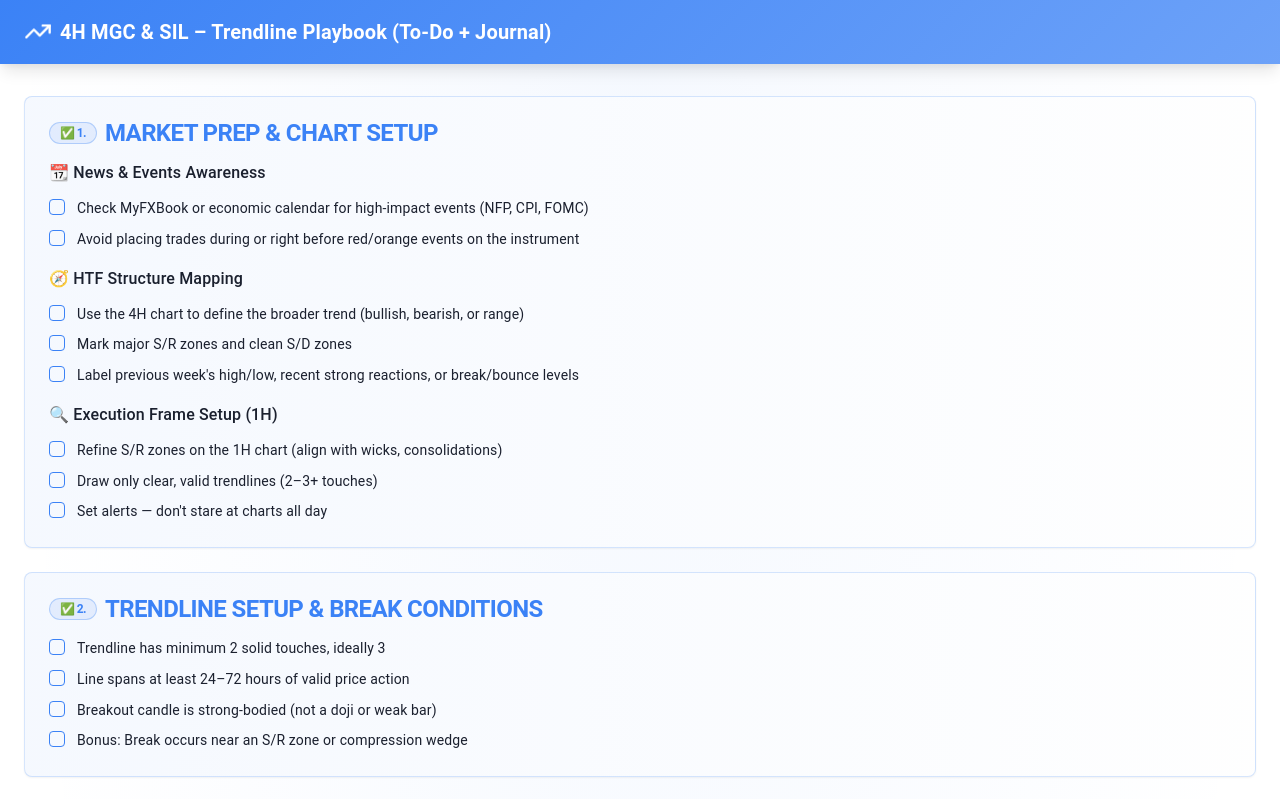
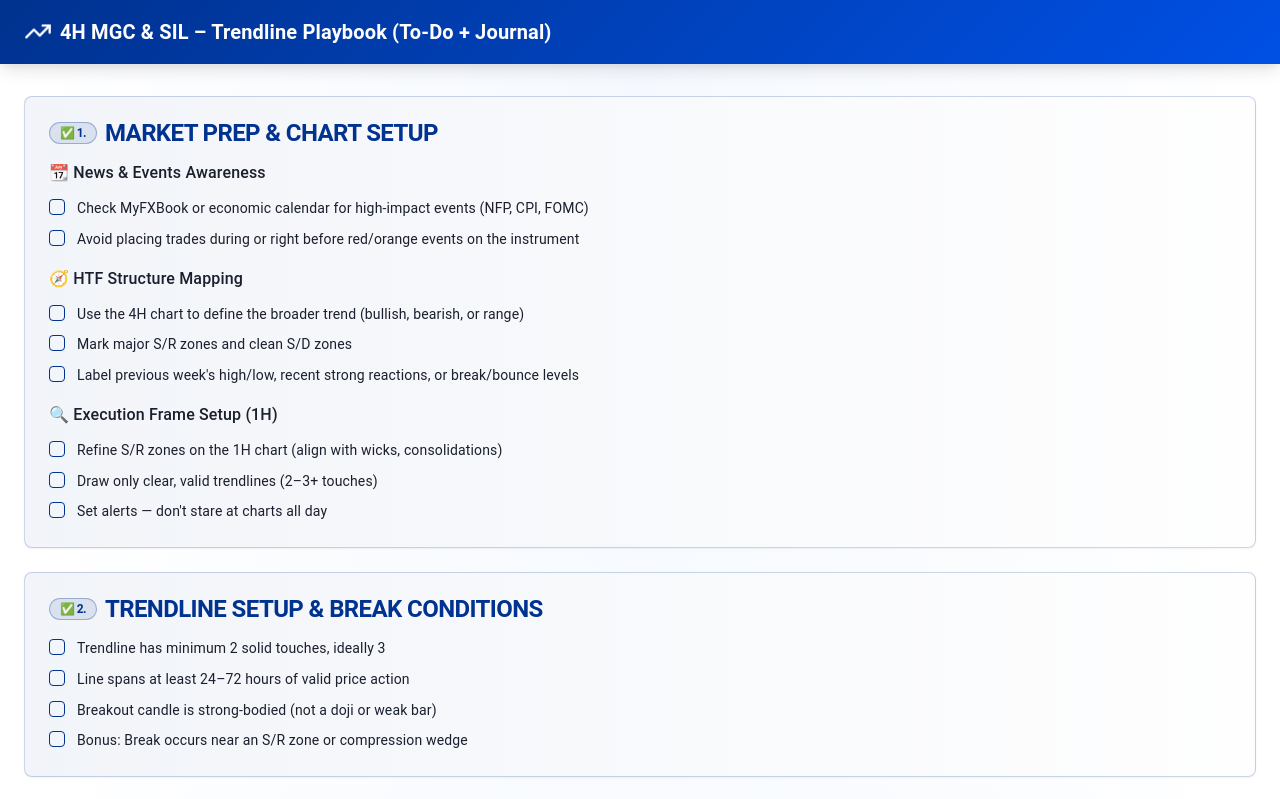
Before and after one commit to ayelletm-work/trendline-playbook-forge, a React (Vite) app: page / in a window 1280 px wide. Shown: the top 799 px of the page. Built offline with nearby package versions, Linux system fonts and the light colour scheme; some icons are missing.

Commit message:
Update color palette
Use the provided color palette to update the application's styling.

```diff
--- a/src/index.css
+++ b/src/index.css
@@ -17,50 +17,79 @@ All colors MUST be HSL.
     --popover: 0 0% 100%;
     --popover-foreground: 222.2 84% 4.9%;
 
-    --primary: 217.2 91.2% 59.8%;
+    /* Primary - Deep Blue from palette */
+    --primary: 219 100% 28%;
     --primary-foreground: 0 0% 100%;
+    --primary-light: 219 100% 45%;
+    --primary-lighter: 219 100% 65%;
 
+    /* Secondary - Soft Blue */
     --secondary: 210 40% 96.1%;
     --secondary-foreground: 222.2 47.4% 11.2%;
 
     --muted: 210 40% 96.1%;
     --muted-foreground: 215.4 16.3% 46.9%;
 
-    --accent: 210 40% 96.1%;
-    --accent-foreground: 222.2 47.4% 11.2%;
+    /* Accent - Vibrant Blue from palette */
+    --accent: 219 100% 59%;
+    --accent-foreground: 0 0% 100%;
 
-    --destructive: 0 84.2% 60.2%;
-    --destructive-foreground: 210 40% 98%;
+    /* Success - Green from palette */
+    --success: 158 100% 35%;
+    --success-foreground: 0 0% 100%;
+    --success-light: 158 64% 52%;
+
+    /* Warning - Orange from palette */
+    --warning: 35 100% 55%;
+    --warning-foreground: 0 0% 100%;
+    --warning-light: 35 100% 70%;
+
+    /* Destructive - Red from palette */
+    --destructive: 0 84% 55%;
+    --destructive-foreground: 0 0% 100%;
+
+    /* Info - Light Blue from palette */
+    --info: 199 100% 60%;
+    --info-foreground: 0 0% 100%;
+    --info-light: 199 100% 80%;
+
+    /* Purple - from palette */
+    --purple: 268 100% 45%;
+    --purple-foreground: 0 0% 100%;
+    --purple-light: 268 100% 65%;
+
+    /* Emerald - from palette */
+    --emerald: 160 100% 40%;
+    --emerald-foreground: 0 0% 100%;
+    --emerald-light: 160 84% 60%;
 
     --border: 214.3 31.8% 91.4%;
     --input: 214.3 31.8% 91.4%;
-    --ring: 217.2 91.2% 59.8%;
+    --ring: 219 100% 59%;
 
-    --success: 142.1 76.2% 36.3%;
-    --success-foreground: 355.7 100% 97.3%;
-
-    --warning: 45.4 93.4% 47.5%;
-    --warning-foreground: 26 83.3% 14.1%;
-
-    --gradient-primary: linear-gradient(135deg, hsl(var(--primary)), hsl(217.2 91.2% 70%));
-    --gradient-success: linear-gradient(135deg, hsl(var(--success)), hsl(142.1 76.2% 50%));
-    --gradient-warning: linear-gradient(135deg, hsl(var(--warning)), hsl(45.4 93.4% 60%));
-    --gradient-accent: linear-gradient(135deg, hsl(var(--accent)), hsl(210 40% 85%));
+    /* Enhanced Gradients using palette colors */
+    --gradient-primary: linear-gradient(135deg, hsl(var(--primary)), hsl(var(--primary-light)));
+    --gradient-success: linear-gradient(135deg, hsl(var(--success)), hsl(var(--success-light)));
+    --gradient-warning: linear-gradient(135deg, hsl(var(--warning)), hsl(var(--warning-light)));
+    --gradient-accent: linear-gradient(135deg, hsl(var(--accent)), hsl(var(--info)));
+    --gradient-purple: linear-gradient(135deg, hsl(var(--purple)), hsl(var(--purple-light)));
+    --gradient-emerald: linear-gradient(135deg, hsl(var(--emerald)), hsl(var(--emerald-light)));
 
     --shadow-soft: 0 4px 6px -1px rgba(0, 0, 0, 0.1), 0 2px 4px -1px rgba(0, 0, 0, 0.06);
     --shadow-medium: 0 10px 15px -3px rgba(0, 0, 0, 0.1), 0 4px 6px -2px rgba(0, 0, 0, 0.05);
     --shadow-large: 0 20px 25px -5px rgba(0, 0, 0, 0.1), 0 10px 10px -5px rgba(0, 0, 0, 0.04);
+    --shadow-colored: 0 10px 30px -10px hsl(var(--primary) / 0.3);
 
     --radius: 0.5rem;
 
     --sidebar-background: 0 0% 98%;
     --sidebar-foreground: 240 5.3% 26.1%;
-    --sidebar-primary: 240 5.9% 10%;
+    --sidebar-primary: 219 100% 28%;
     --sidebar-primary-foreground: 0 0% 98%;
     --sidebar-accent: 240 4.8% 95.9%;
     --sidebar-accent-foreground: 240 5.9% 10%;
     --sidebar-border: 220 13% 91%;
-    --sidebar-ring: 217.2 91.2% 59.8%;
+    --sidebar-ring: 219 100% 59%;
   }
 
   .dark {
@@ -73,8 +102,11 @@ All colors MUST be HSL.
     --popover: 222.2 84% 4.9%;
     --popover-foreground: 210 40% 98%;
 
-    --primary: 217.2 91.2% 59.8%;
+    /* Primary - Lighter Blue for dark mode */
+    --primary: 219 100% 59%;
     --primary-foreground: 222.2 47.4% 11.2%;
+    --primary-light: 219 100% 70%;
+    --primary-lighter: 219 100% 80%;
 
     --secondary: 217.2 32.6% 17.5%;
     --secondary-foreground: 210 40% 98%;
@@ -82,39 +114,64 @@ All colors MUST be HSL.
     --muted: 217.2 32.6% 17.5%;
     --muted-foreground: 215 20.2% 65.1%;
 
-    --accent: 217.2 32.6% 17.5%;
-    --accent-foreground: 210 40% 98%;
+    /* Accent - Vibrant Blue for dark mode */
+    --accent: 219 100% 65%;
+    --accent-foreground: 222.2 47.4% 11.2%;
 
-    --destructive: 0 62.8% 30.6%;
+    /* Success - Brighter Green for dark mode */
+    --success: 158 64% 52%;
+    --success-foreground: 158 100% 10%;
+    --success-light: 158 64% 65%;
+
+    /* Warning - Brighter Orange for dark mode */
+    --warning: 35 100% 65%;
+    --warning-foreground: 26 83.3% 14.1%;
+    --warning-light: 35 100% 75%;
+
+    /* Destructive - Brighter Red for dark mode */
+    --destructive: 0 84% 65%;
     --destructive-foreground: 210 40% 98%;
+
+    /* Info - Brighter Light Blue for dark mode */
+    --info: 199 100% 70%;
+    --info-foreground: 199 100% 15%;
+    --info-light: 199 100% 85%;
+
+    /* Purple - Brighter for dark mode */
+    --purple: 268 100% 65%;
+    --purple-foreground: 268 100% 15%;
+    --purple-light: 268 100% 75%;
+
+    /* Emerald - Brighter for dark mode */
+    --emerald: 160 84% 60%;
+    --emerald-foreground: 160 100% 15%;
+    --emerald-light: 160 84% 75%;
 
     --border: 217.2 32.6% 17.5%;
     --input: 217.2 32.6% 17.5%;
-    --ring: 217.2 91.2% 59.8%;
+    --ring: 219 100% 65%;
 
-    --success: 142.1 70.6% 45.3%;
-    --success-foreground: 144.9 80.4% 10%;
-
-    --warning: 47.9 95.8% 53.1%;
-    --warning-foreground: 26 83.3% 14.1%;
-
-    --gradient-primary: linear-gradient(135deg, hsl(var(--primary)), hsl(217.2 91.2% 45%));
-    --gradient-success: linear-gradient(135deg, hsl(var(--success)), hsl(142.1 70.6% 35%));
-    --gradient-warning: linear-gradient(135deg, hsl(var(--warning)), hsl(47.9 95.8% 45%));
-    --gradient-accent: linear-gradient(135deg, hsl(var(--accent)), hsl(217.2 32.6% 25%));
+    /* Enhanced Dark Mode Gradients */
+    --gradient-primary: linear-gradient(135deg, hsl(var(--primary)), hsl(var(--primary-light)));
+    --gradient-success: linear-gradient(135deg, hsl(var(--success)), hsl(var(--success-light)));
+    --gradient-warning: linear-gradient(135deg, hsl(var(--warning)), hsl(var(--warning-light)));
+    --gradient-accent: linear-gradient(135deg, hsl(var(--accent)), hsl(var(--info)));
+    --gradient-purple: linear-gradient(135deg, hsl(var(--purple)), hsl(var(--purple-light)));
+    --gradient-emerald: linear-gradient(135deg, hsl(var(--emerald)), hsl(var(--emerald-light)));
 
     --shadow-soft: 0 4px 6px -1px rgba(0, 0, 0, 0.3), 0 2px 4px -1px rgba(0, 0, 0, 0.2);
     --shadow-medium: 0 10px 15px -3px rgba(0, 0, 0, 0.3), 0 4px 6px -2px rgba(0, 0, 0, 0.2);
     --shadow-large: 0 20px 25px -5px rgba(0, 0, 0, 0.4), 0 10px 10px -5px rgba(0, 0, 0, 0.3);
+    --shadow-colored: 0 10px 30px -10px hsl(var(--primary) / 0.4);
 
     --sidebar-background: 240 5.9% 10%;
     --sidebar-foreground: 240 4.8% 95.9%;
-    --sidebar-primary: 224.3 76.3% 48%;
+    --sidebar-primary: 219 100% 59%;
     --sidebar-primary-foreground: 0 0% 100%;
     --sidebar-accent: 240 3.7% 15.9%;
     --sidebar-accent-foreground: 240 4.8% 95.9%;
     --sidebar-border: 240 3.7% 15.9%;
-    --sidebar-ring: 217.2 91.2% 59.8%;
+    --sidebar-ring: 219 100% 65%;
   }
 }
 
--- a/tailwind.config.ts
+++ b/tailwind.config.ts
@@ -54,11 +54,28 @@ export default {
 				},
 				success: {
 					DEFAULT: 'hsl(var(--success))',
-					foreground: 'hsl(var(--success-foreground))'
+					foreground: 'hsl(var(--success-foreground))',
+					light: 'hsl(var(--success-light))'
 				},
 				warning: {
 					DEFAULT: 'hsl(var(--warning))',
-					foreground: 'hsl(var(--warning-foreground))'
+					foreground: 'hsl(var(--warning-foreground))',
+					light: 'hsl(var(--warning-light))'
+				},
+				info: {
+					DEFAULT: 'hsl(var(--info))',
+					foreground: 'hsl(var(--info-foreground))',
+					light: 'hsl(var(--info-light))'
+				},
+				purple: {
+					DEFAULT: 'hsl(var(--purple))',
+					foreground: 'hsl(var(--purple-foreground))',
+					light: 'hsl(var(--purple-light))'
+				},
+				emerald: {
+					DEFAULT: 'hsl(var(--emerald))',
+					foreground: 'hsl(var(--emerald-foreground))',
+					light: 'hsl(var(--emerald-light))'
 				},
 				sidebar: {
 					DEFAULT: 'hsl(var(--sidebar-background))',
@@ -75,12 +92,15 @@ export default {
 				'gradient-primary': 'var(--gradient-primary)',
 				'gradient-success': 'var(--gradient-success)',
 				'gradient-warning': 'var(--gradient-warning)',
-				'gradient-accent': 'var(--gradient-accent)'
+				'gradient-accent': 'var(--gradient-accent)',
+				'gradient-purple': 'var(--gradient-purple)',
+				'gradient-emerald': 'var(--gradient-emerald)'
 			},
 			boxShadow: {
 				'soft': 'var(--shadow-soft)',
 				'medium': 'var(--shadow-medium)',
-				'large': 'var(--shadow-large)'
+				'large': 'var(--shadow-large)',
+				'colored': 'var(--shadow-colored)'
 			},
 			borderRadius: {
 				lg: 'var(--radius)',
```
